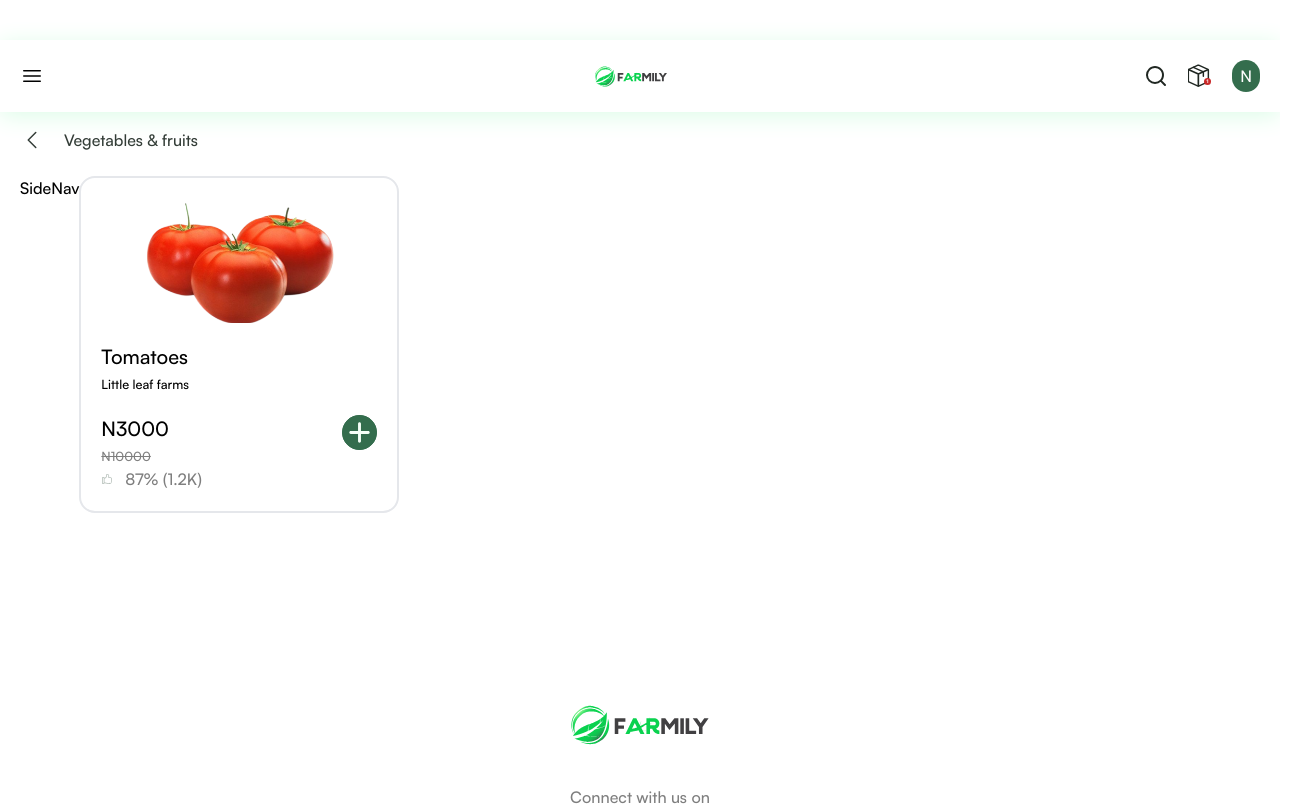
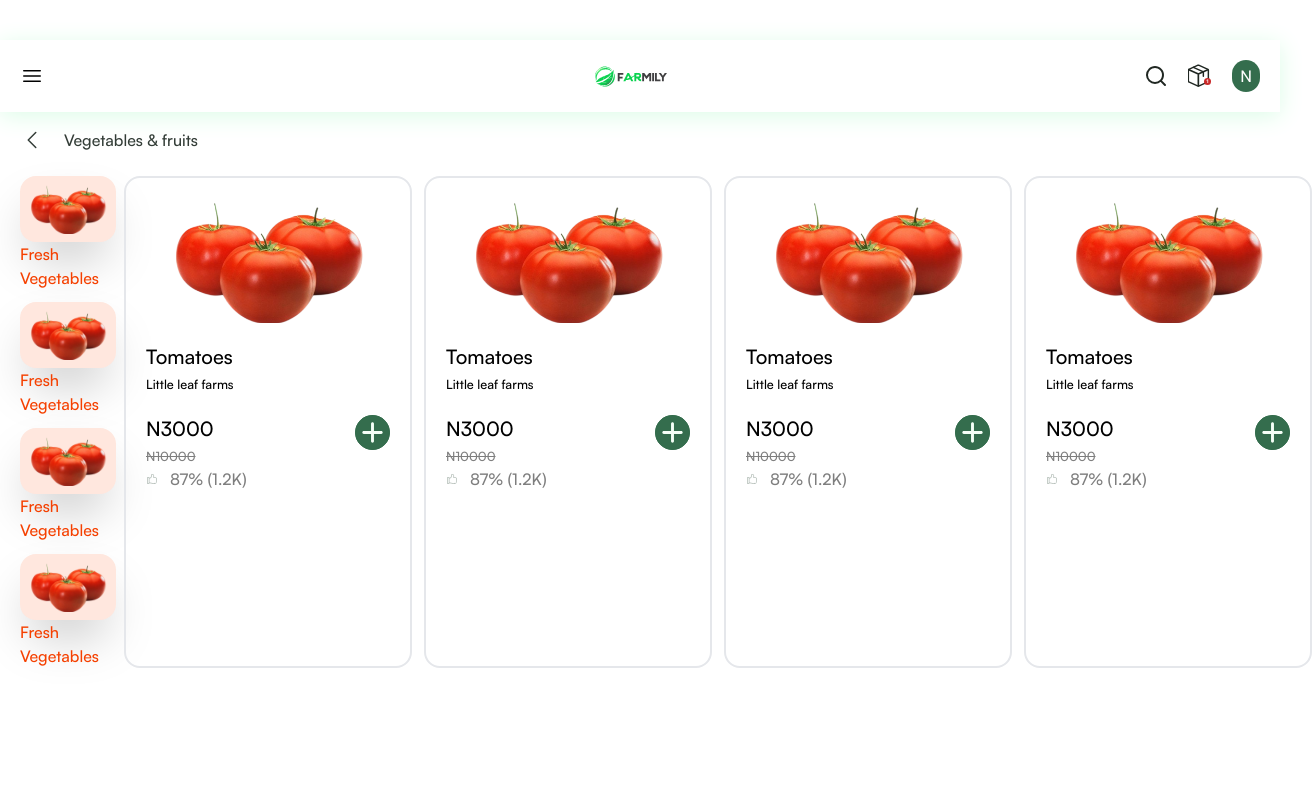
Before and after one commit to ebenezer-code/farmilyTask, a Next.js app: page /market in a window 1280 px wide. Shown: the top 806 px of the page, 1312 px wide, since content can reach past the window. Built offline with nearby package versions, Linux system fonts and the light colour scheme.

Commit message:
add: sidenav

```diff
--- a/src/app/components/Product.tsx
+++ b/src/app/components/Product.tsx
@@ -4,7 +4,7 @@ import { Like, AddButton, Facebook } from "../icons";
 
 const Product = () => {
   return (
-    <div className="w-80 rounded-2xl border-2 -opacity-50 p-5">
+    <div className="w-72 rounded-2xl border-2 -opacity-50 p-5">
       <Image
         src="/images/products/tomato.png"
         alt=""
--- a/src/app/components/SideNav.tsx
+++ b/src/app/components/SideNav.tsx
@@ -1,9 +1,21 @@
-import React from 'react'
+import React from "react";
+import Image from "next/image";
 
 const SideNav = () => {
   return (
-    <div>SideNav</div>
-  )
-}
+    <div>
+      <article className="w-24 bg-[#FFE7DE] rounded-2xl p-2 shadow-2xl">
+        <Image
+          src="/images/products/tomato.png"
+          alt=""
+          width={100}
+          height={100}
+          className="mx-auto"
+        />
+      </article>
+      <p className="text-[#F54000]">Fresh Vegetables</p>
+    </div>
+  );
+};
 
-export default SideNav
+export default SideNav;
--- a/src/app/market/page.tsx
+++ b/src/app/market/page.tsx
@@ -37,9 +37,20 @@ const Market = () => {
           <BackArrow /> <span>Vegetables & fruits</span>
         </p>
 
-        <article className="mt-20 flex">
-          <SideNav />
-          <Product />
+        <article className="mt-20 flex gap-2">
+          <div className="flex flex-col gap-3">
+            <SideNav />
+            <SideNav />
+            <SideNav />
+            <SideNav />
+          </div>
+
+          <div className="flex gap-3">
+            <Product />
+            <Product />
+            <Product />
+            <Product />
+          </div>
         </article>
       </section>
 
```
